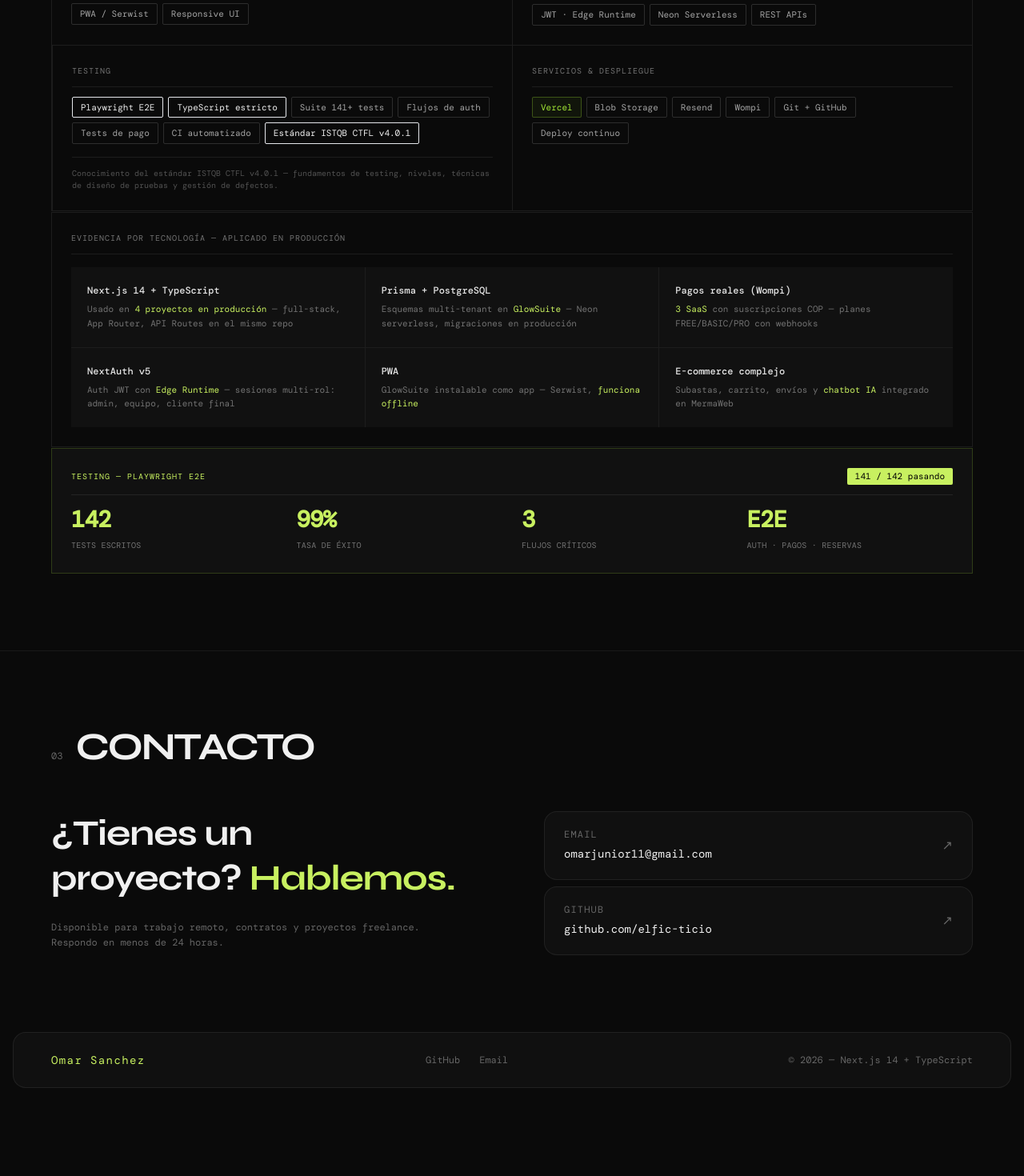
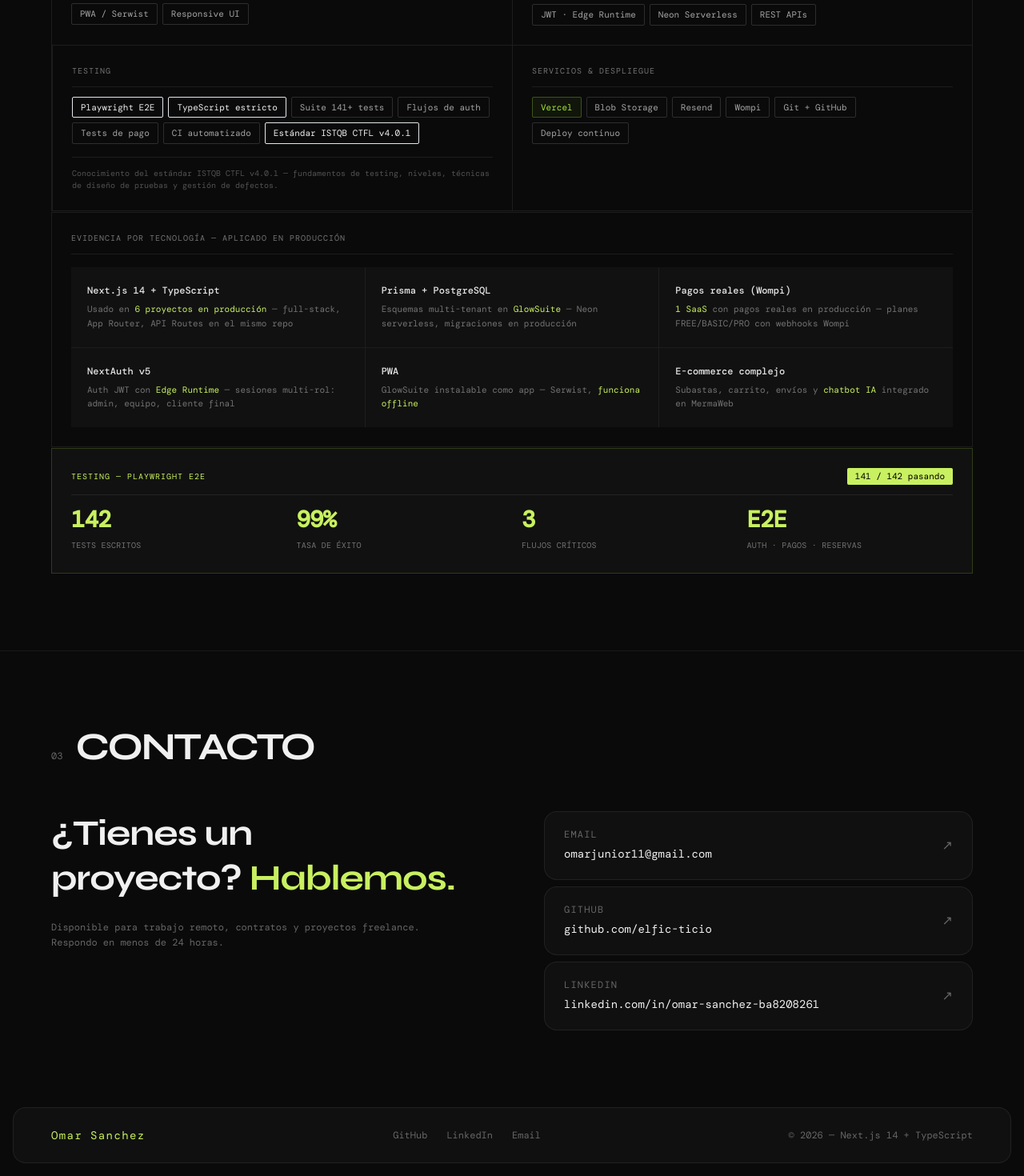
Before and after one commit to elfic-ticio/elfic-portfolio, a Next.js app: page / in a window 1280 px wide. Shown: the part 3124-4594 px from the top of the page at 80% size. Before the commit the page ends 4500 px from the top, so only its background shows below. Built offline with nearby package versions, Linux system fonts and the light colour scheme; a web font is replaced by a local one.

Commit message:
cambios menores y idioma agregado

```diff
--- a/app/layout.tsx
+++ b/app/layout.tsx
@@ -20,11 +20,15 @@
 export const metadata: Metadata = {
   title: 'Omar Sanchez — FullStack Developer',
   description:
-    'FullStack Developer disponible para trabajo remoto. Next.js 14, TypeScript, Prisma + PostgreSQL, Tailwind CSS, NextAuth v5.',
+    'Desarrollador FullStack disponible para trabajo remoto. Next.js 14, TypeScript, Prisma + PostgreSQL.',
   openGraph: {
     title: 'Omar Sanchez — FullStack Developer',
-    description: 'FullStack Developer disponible para trabajo remoto.',
+    description:
+      'Full-Stack Developer available for remote work. Next.js 14, TypeScript, Prisma + PostgreSQL.',
     type: 'website',
+  },
+  other: {
+    linkedin: 'https://www.linkedin.com/in/omar-sanchez-ba8208261',
   },
 }
 
--- a/components/Contact.tsx
+++ b/components/Contact.tsx
@@ -5,6 +5,7 @@
 const contactLinks = [
   { label: 'omarjunior11@gmail.com', href: 'mailto:omarjunior11@gmail.com', type: 'Email' },
   { label: 'github.com/elfic-ticio', href: 'https://github.com/elfic-ticio', type: 'GitHub' },
+  { label: 'linkedin.com/in/omar-sanchez-ba8208261', href: 'https://www.linkedin.com/in/omar-sanchez-ba8208261', type: 'LinkedIn' },
 ]
 
 export default function Contact() {
--- a/components/Footer.tsx
+++ b/components/Footer.tsx
@@ -25,6 +25,14 @@
             GitHub
           </a>
           <a
+            href="https://www.linkedin.com/in/omar-sanchez-ba8208261"
+            target="_blank"
+            rel="noopener noreferrer"
+            className="font-mono text-xs text-muted hover:text-fg transition-[color] duration-150 ease-out"
+          >
+            LinkedIn
+          </a>
+          <a
             href="mailto:omarjunior11@gmail.com"
             className="font-mono text-xs text-muted hover:text-fg transition-[color] duration-150 ease-out"
           >
--- a/lib/i18n/en.ts
+++ b/lib/i18n/en.ts
@@ -21,7 +21,7 @@
   stats: [
     { num: '6', label: 'Projects in production' },
     { num: '141', label: 'E2E tests passing' },
-    { num: '2', label: 'Projects with AI' },
+    { num: '2', label: 'Projects with AI integrated' },
     { num: '30+', label: 'Formats in Office2MD' },
   ],
   about: {
@@ -38,9 +38,9 @@
     deploySkills: ['Vercel', 'Blob Storage', 'Resend', 'Wompi', 'Git + GitHub', 'Continuous deploy'],
     skillsLabel: 'Evidence by technology — applied in production',
     evidence: [
-      { tech: 'Next.js 14 + TypeScript', proof: 'Used in', highlight: ' 4 production projects', rest: ' — full-stack, App Router, API Routes in the same repo' },
+      { tech: 'Next.js 14 + TypeScript', proof: 'Used in', highlight: ' 6 production projects', rest: ' — full-stack, App Router, API Routes in the same repo' },
       { tech: 'Prisma + PostgreSQL', proof: 'Multi-tenant schemas in ', highlight: 'GlowSuite', rest: ' — Neon serverless, migrations in production' },
-      { tech: 'Real payments (Wompi)', proof: '', highlight: '3 SaaS', rest: ' with COP subscriptions — FREE/BASIC/PRO plans with webhooks' },
+      { tech: 'Real payments (Wompi)', proof: '', highlight: '1 SaaS', rest: ' with real payments in production — FREE/BASIC/PRO plans with Wompi webhooks' },
       { tech: 'NextAuth v5', proof: 'JWT auth with ', highlight: 'Edge Runtime', rest: ' — multi-role sessions: admin, team, end client' },
       { tech: 'PWA', proof: 'GlowSuite installable as app — Serwist, ', highlight: 'works offline', rest: '' },
       { tech: 'Complex e-commerce', proof: 'Auctions, cart, shipping and ', highlight: 'AI chatbot', rest: ' integrated in MermaWeb' },
--- a/lib/i18n/es.ts
+++ b/lib/i18n/es.ts
@@ -19,7 +19,7 @@
   stats: [
     { num: '6', label: 'Proyectos en producción' },
     { num: '141', label: 'Tests E2E pasando' },
-    { num: '3', label: 'SaaS con pagos reales' },
+    { num: '2', label: 'Proyectos con IA integrada' },
     { num: '30+', label: 'Formatos soportados en Office2MD' },
   ],
   about: {
@@ -36,9 +36,9 @@
     deploySkills: ['Vercel', 'Blob Storage', 'Resend', 'Wompi', 'Git + GitHub', 'Deploy continuo'],
     skillsLabel: 'Evidencia por tecnología — aplicado en producción',
     evidence: [
-      { tech: 'Next.js 14 + TypeScript', proof: 'Usado en', highlight: ' 4 proyectos en producción', rest: ' — full-stack, App Router, API Routes en el mismo repo' },
+      { tech: 'Next.js 14 + TypeScript', proof: 'Usado en', highlight: ' 6 proyectos en producción', rest: ' — full-stack, App Router, API Routes en el mismo repo' },
       { tech: 'Prisma + PostgreSQL', proof: 'Esquemas multi-tenant en ', highlight: 'GlowSuite', rest: ' — Neon serverless, migraciones en producción' },
-      { tech: 'Pagos reales (Wompi)', proof: '', highlight: '3 SaaS', rest: ' con suscripciones COP — planes FREE/BASIC/PRO con webhooks' },
+      { tech: 'Pagos reales (Wompi)', proof: '', highlight: '1 SaaS', rest: ' con pagos reales en producción — planes FREE/BASIC/PRO con webhooks Wompi' },
       { tech: 'NextAuth v5', proof: 'Auth JWT con ', highlight: 'Edge Runtime', rest: ' — sesiones multi-rol: admin, equipo, cliente final' },
       { tech: 'PWA', proof: 'GlowSuite instalable como app — Serwist, ', highlight: 'funciona offline', rest: '' },
       { tech: 'E-commerce complejo', proof: 'Subastas, carrito, envíos y ', highlight: 'chatbot IA', rest: ' integrado en MermaWeb' },
```
